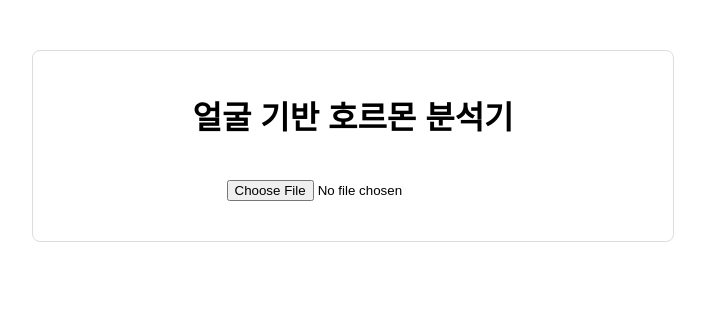
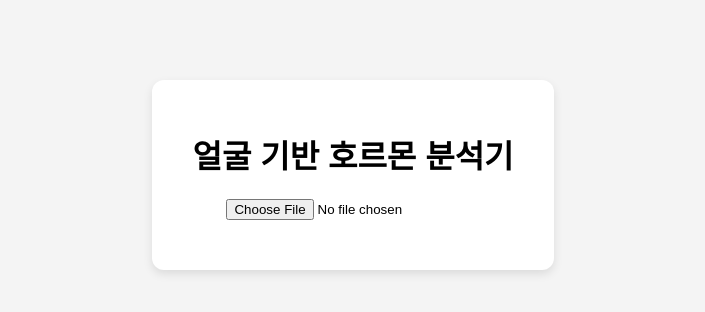
Before and after one commit to yena2025/face-analyzer-final-fix1, a plain HTML site: page index.html in a window 1280 px wide. Shown: the whole page, without its empty margins (287-992 px from the left). Drawn offline with Linux system fonts and the light colour scheme.

Commit message:
Update style.css

```diff
--- a/style.css
+++ b/style.css
@@ -1,12 +1,30 @@
+body {
+  font-family: 'Apple SD Gothic Neo', sans-serif;
+  background-color: #f4f4f4;
+  margin: 0;
+  padding: 0;
+  display: flex;
+  justify-content: center;
+  align-items: flex-start;
+  min-height: 100vh;
+}
+
 .container {
-  max-width: 600px;
-  margin: 50px auto;
-  padding: 20px;
-  font-family: sans-serif;
-  border: 1px solid #ddd;
-  border-radius: 8px;
+  margin-top: 80px;
+  background: white;
+  padding: 30px 40px;
+  border-radius: 12px;
+  box-shadow: 0 4px 10px rgba(0, 0, 0, 0.1);
   text-align: center;
 }
-input[type="file"] {
-  margin: 20px 0;
+
+#result {
+  margin-top: 20px;
+  font-size: 18px;
 }
+
+img#preview {
+  max-width: 300px;
+  margin-top: 20px;
+  border-radius: 8px;
+}
```
